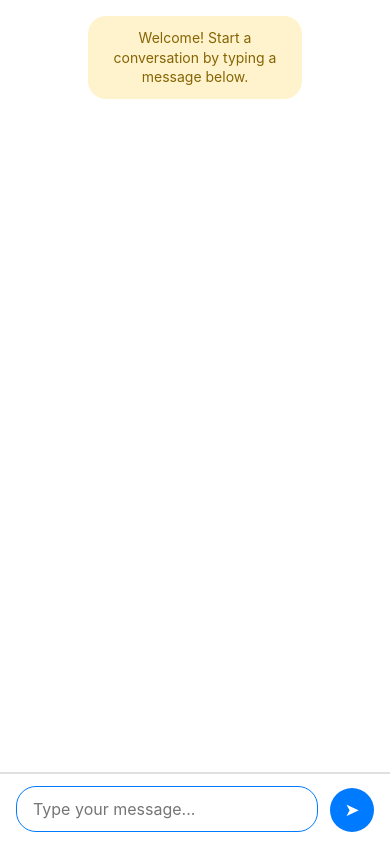
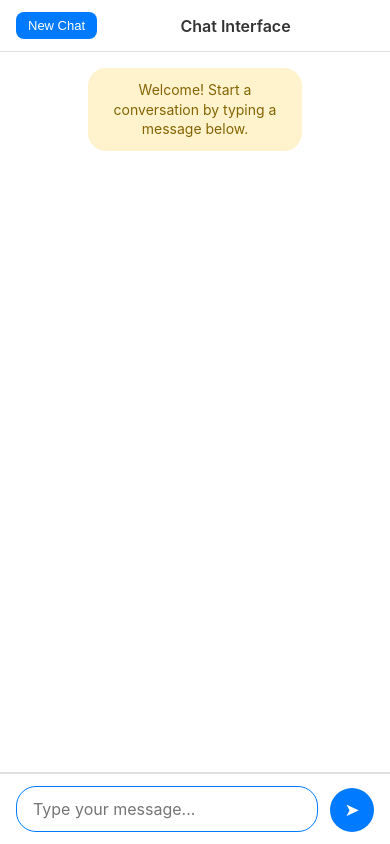
Before and after one commit to IanKulin/aichat, a website: page public/index.html in a window 390 px wide. Drawn offline with Linux system fonts and the light colour scheme.

Commit message:
+clear chat button

```diff
--- a/package.json
+++ b/package.json
@@ -1,6 +1,6 @@
 {
   "name": "aichat",
-  "version": "0.0.2",
+  "version": "0.0.3",
   "description": "Chat interface to LLMs",
   "type": "module",
   "main": "server.ts",
--- a/public/index.html
+++ b/public/index.html
@@ -184,6 +184,50 @@
         }
       }
 
+      .header {
+        display: flex;
+        justify-content: space-between;
+        align-items: center;
+        padding: 12px 20px;
+        background: white;
+        border-bottom: 1px solid #e0e0e0;
+        transition: background-color 0.2s, border-color 0.2s;
+      }
+
+      .new-chat-button {
+        background-color: #007aff;
+        color: white;
+        border: none;
+        border-radius: 8px;
+        padding: 8px 16px;
+        cursor: pointer;
+        font-size: 14px;
+        font-weight: 500;
+        transition: background-color 0.2s;
+      }
+
+      .new-chat-button:hover {
+        background-color: #0056b3;
+      }
+
+      .title {
+        font-size: 18px;
+        font-weight: 600;
+        color: #333;
+        transition: color 0.2s;
+      }
+
+      @media (prefers-color-scheme: dark) {
+        .header {
+          background: #2d2d2d;
+          border-bottom: 1px solid #404040;
+        }
+
+        .title {
+          color: #ffffff;
+        }
+      }
+
       /* Responsive design */
       @media (max-width: 768px) {
         .message {
@@ -197,10 +241,28 @@
         .chat-container {
           padding: 16px;
         }
+
+        .header {
+          padding: 12px 16px;
+        }
+
+        .title {
+          font-size: 16px;
+        }
+
+        .new-chat-button {
+          padding: 6px 12px;
+          font-size: 13px;
+        }
       }
     </style>
   </head>
   <body>
+    <div class="header">
+      <button class="new-chat-button" id="newChatButton">New Chat</button>
+      <div class="title">Chat Interface</div>
+      <div></div>
+    </div>
     <div class="chat-container" id="chatContainer">
       <div class="message system">
         Welcome! Start a conversation by typing a message below.
@@ -340,6 +402,20 @@
         }
       }
 
+      function clearConversation() {
+        // Reset conversation history
+        conversationHistory = [];
+
+        // Clear chat display
+        chatContainer.innerHTML = '<div class="message system">Welcome! Start a conversation by typing a message below.</div>';
+
+        // Focus input
+        messageInput.focus();
+      }
+
+      // New Chat button handler
+      document.getElementById('newChatButton').addEventListener('click', clearConversation);
+
       // Focus input on page load
       messageInput.focus();
     </script>
```
Also changed, not shown: CLAUDE.md (+4 -3 lines), .claude/settings.local.json, CHANGELOG.md, README.md.
